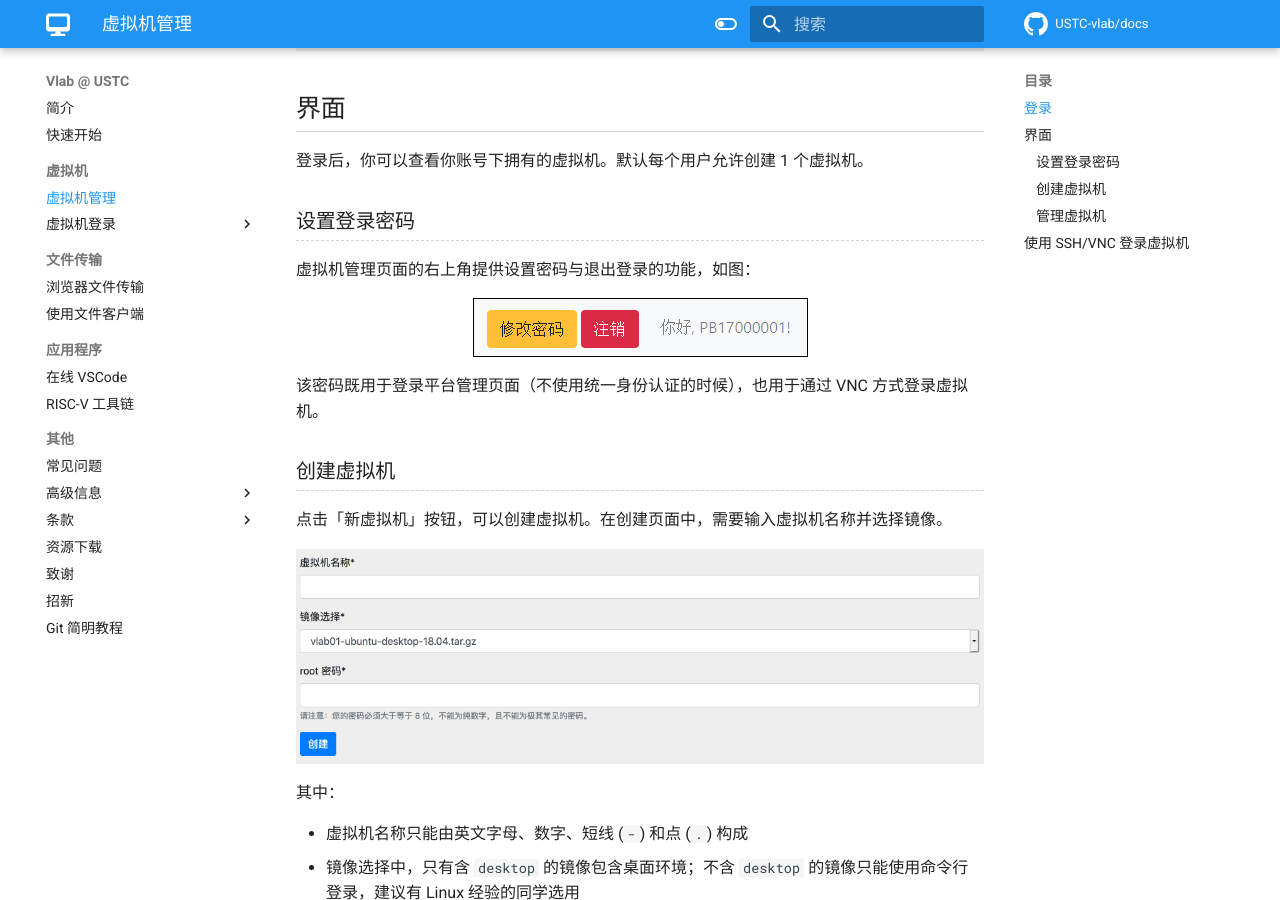
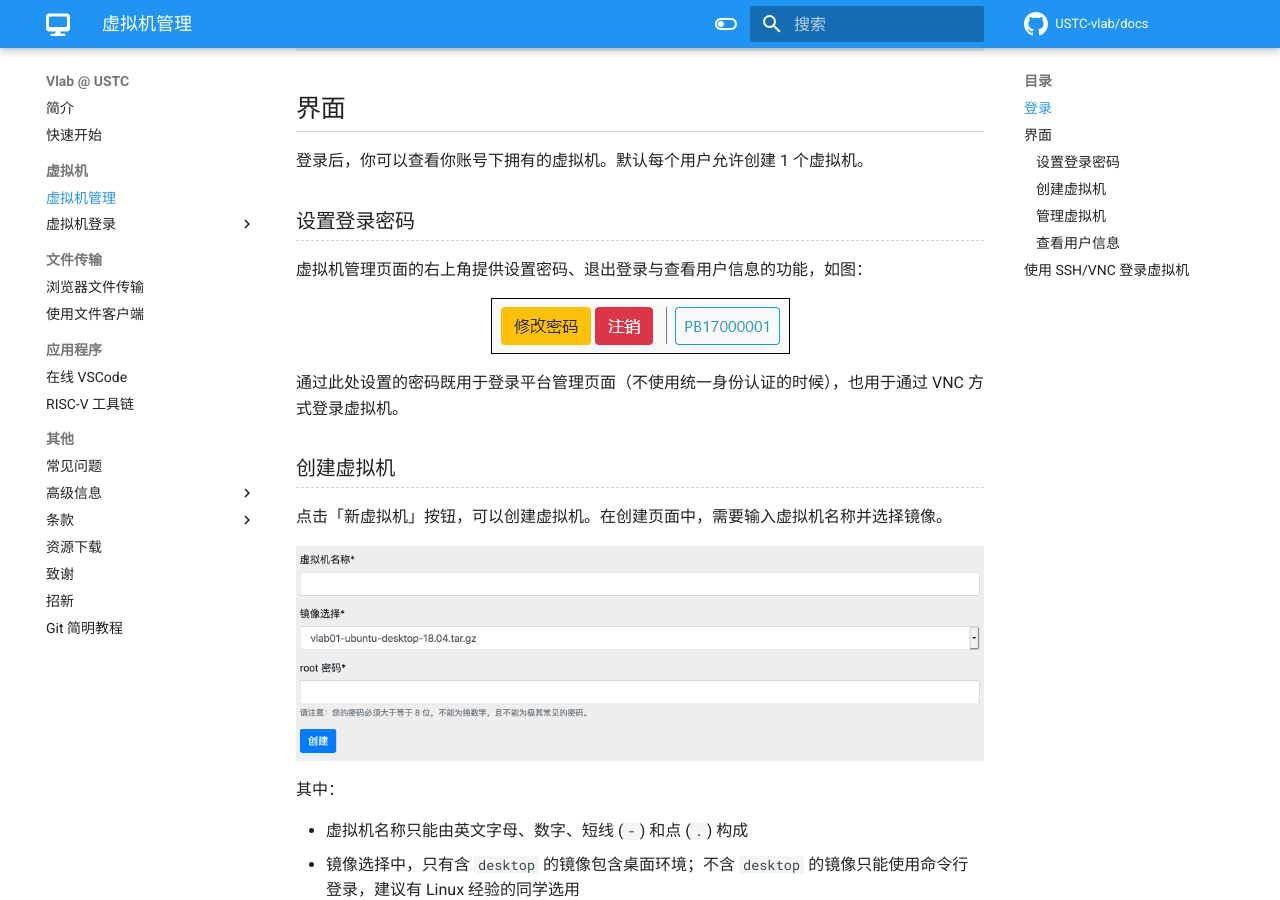
Before and after one commit to USTC-vlab/docs, an MkDocs documentation site: the page built from docs/web.md, in a window 1280 px wide and 900 px high, scrolled down 532 px. Built offline with MkDocs 1.6.1 and Material for MkDocs 9.7.7, drawn with Linux system fonts in a browser that asks for light colours; comment, search, counter and statistics services are not loaded; some of the changed text lies outside the part shown.

Commit message:
web: Add userinfo page

```diff
--- a/docs/web.md
+++ b/docs/web.md
@@ -14,11 +14,11 @@
 
 ### 设置登录密码 {#change-password}
 
-虚拟机管理页面的右上角提供设置密码与退出登录的功能，如图：
+虚拟机管理页面的右上角提供设置密码、退出登录与查看用户信息的功能，如图：
 
 ![Toolbar](images/web-settings.png){: .img-border }
 
-该密码既用于登录平台管理页面（不使用统一身份认证的时候），也用于通过 VNC 方式登录虚拟机。
+通过此处设置的密码既用于登录平台管理页面（不使用统一身份认证的时候），也用于通过 VNC 方式登录虚拟机。
 
 ### 创建虚拟机 {#create-vm}
 
@@ -62,6 +62,14 @@
 
     「桌面连接」和「更改 root 密码」这两个按钮只在虚拟机开机时才会出现。
 
+### 查看用户信息 {#userinfo}
+
+点击虚拟机管理页面右上角的用户名（学工号），可以查看当前登录用户的信息。
+
+![User Info](images/userinfo.png)
+
+其中“有效 CAS 登录时间”是我们判断用户在校状态的重要依据。CAS 即统一身份认证服务。
+
 ## 使用 SSH/VNC 登录虚拟机 {#login-vm}
 
 使用统一身份认证登录的用户，初始密码为空，因此无法使用 VNC 登录，需要[设置平台登录密码](#change-password)后方可使用 VNC 登录虚拟机。
```
Also changed, not shown: docs/advanced/resources.md (+3 -1 lines), docs/images/userinfo.png (added), docs/images/web-settings.png.
